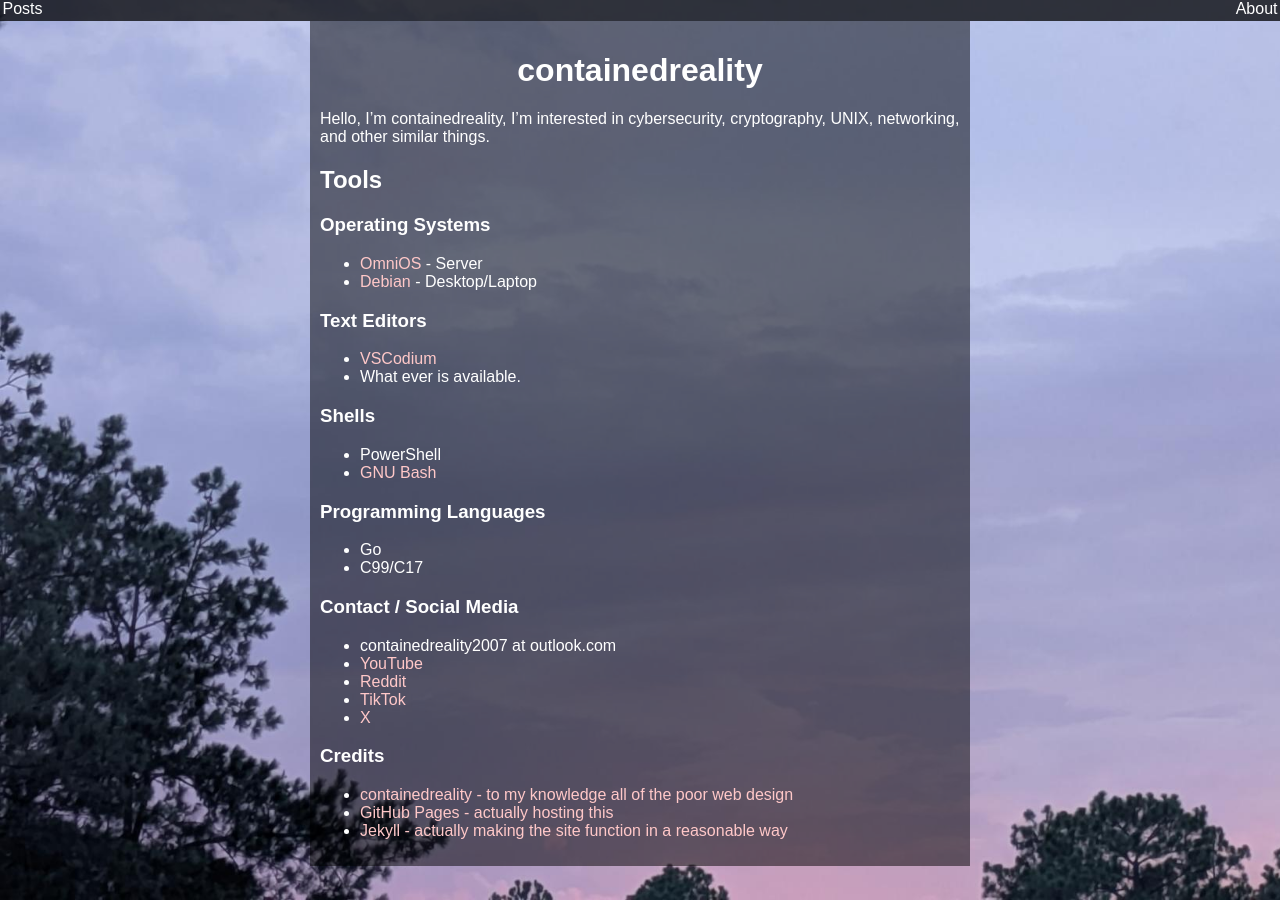
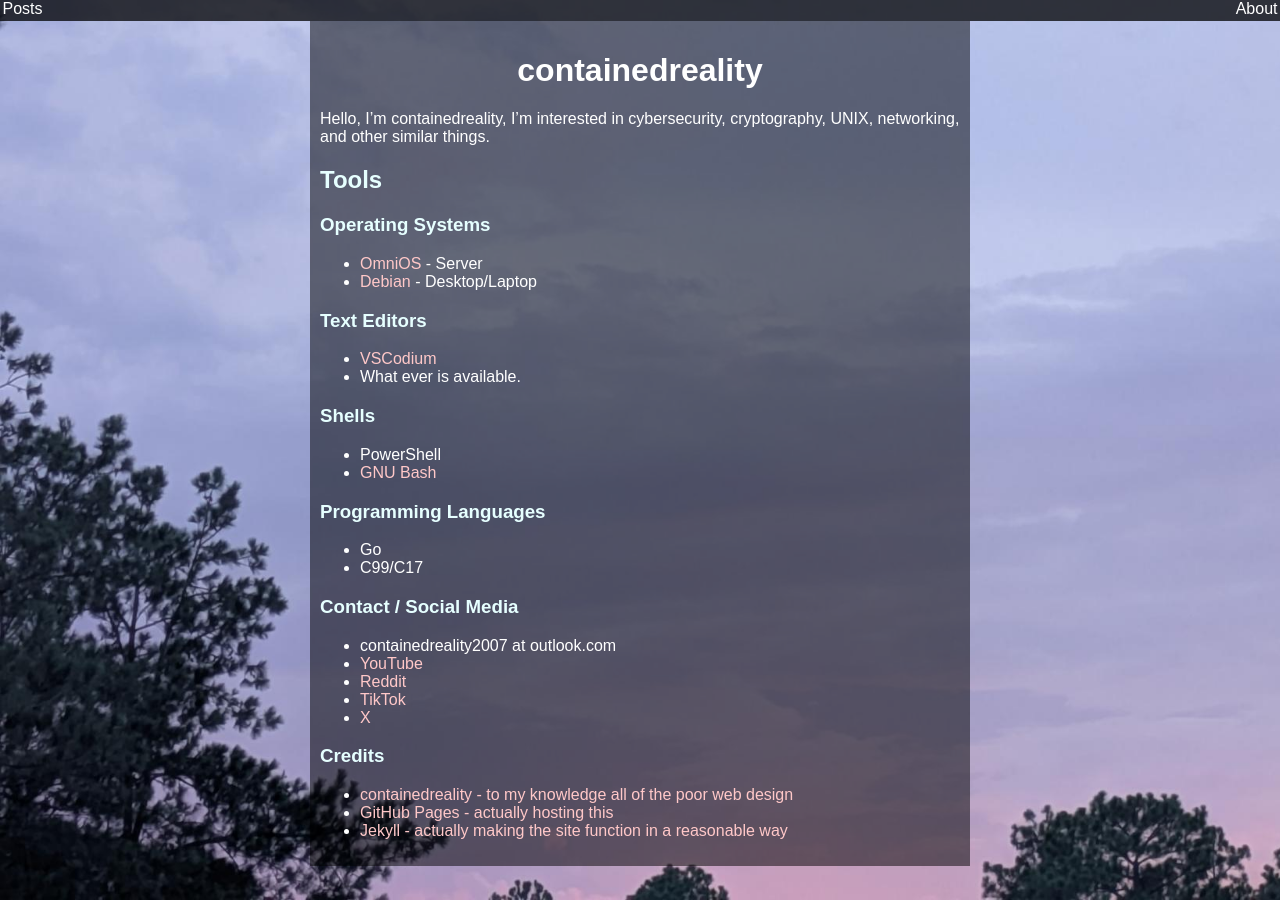
Before and after one commit to containedreality/containedreality.github.io, a Jekyll site: the page built from about.md, in a window 1280 px wide. Built offline with Jekyll 4.4.1, drawn with Linux system fonts in a browser that asks for light colours.

Commit message:
update css

```diff
--- a/static/css/style.css
+++ b/static/css/style.css
@@ -74,6 +74,11 @@
     text-align: center;
 }
 
+.notepad h2,h3,h4 {
+    color: rgb(230,255,255);
+    width: fit-content;
+}
+
 .notepad h2:hover,h3:hover {
     cursor: pointer;
 }
```
